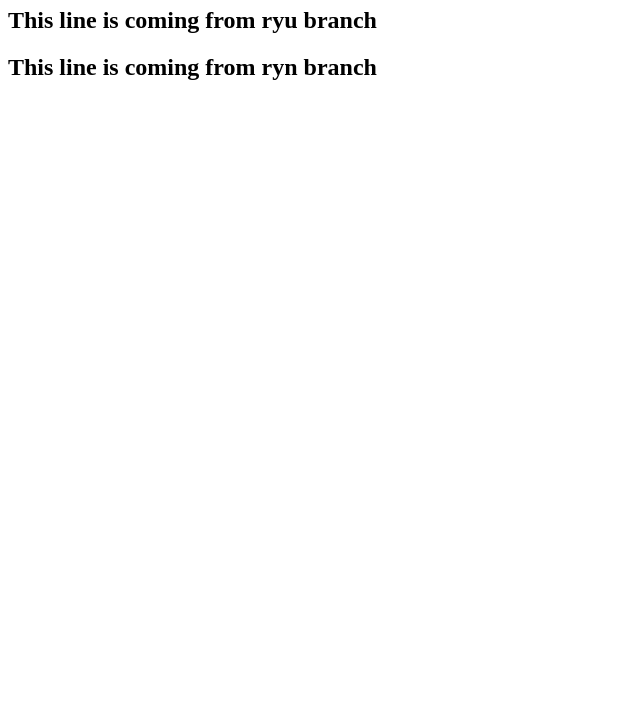
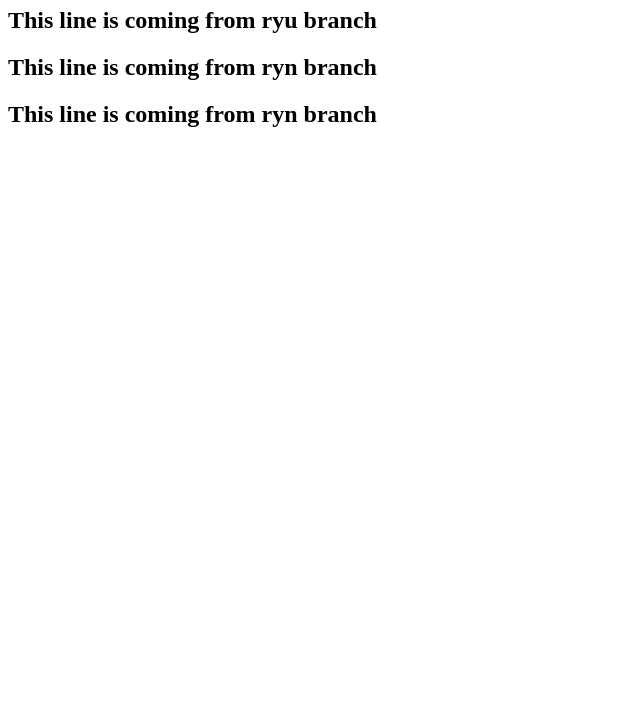
Before and after one commit to reyankabeer4/git-test, a plain HTML site: page index.html in a window 1280 px wide. Shown: the part 73-800 px from the top of the page, without its empty margins (0-640 px from the left). Drawn offline with Linux system fonts and the light colour scheme.

Commit message:
add third line

```diff
--- a/index.html
+++ b/index.html
@@ -9,5 +9,6 @@
     <h1>Hello World</h1>
     <h2>This line is coming from ryu branch</h2>
     <h2>This line is coming from ryn branch</h2>
+    <h2>This line is coming from ryn branch</h2>
 </body>
 </html>
```
